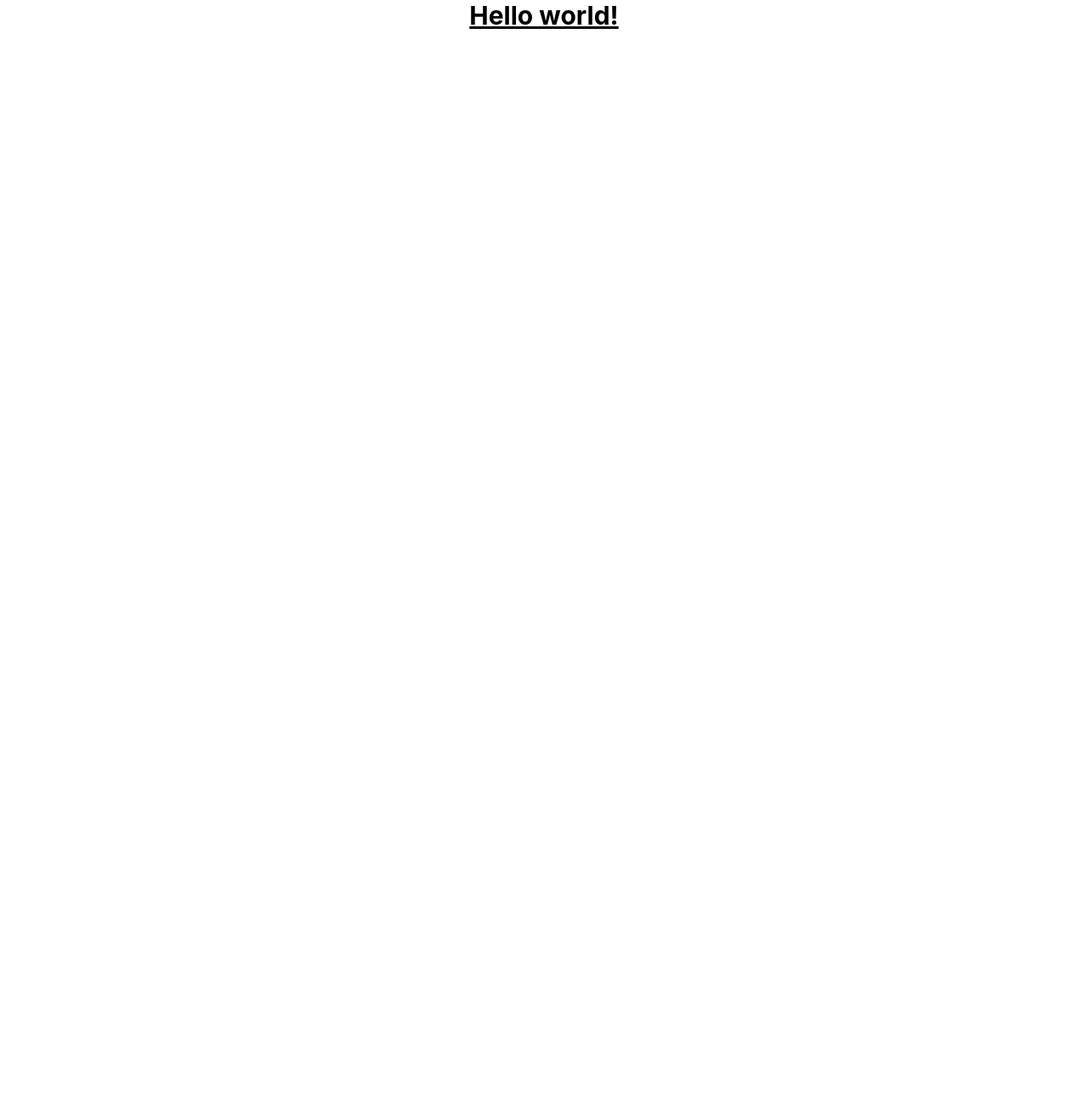
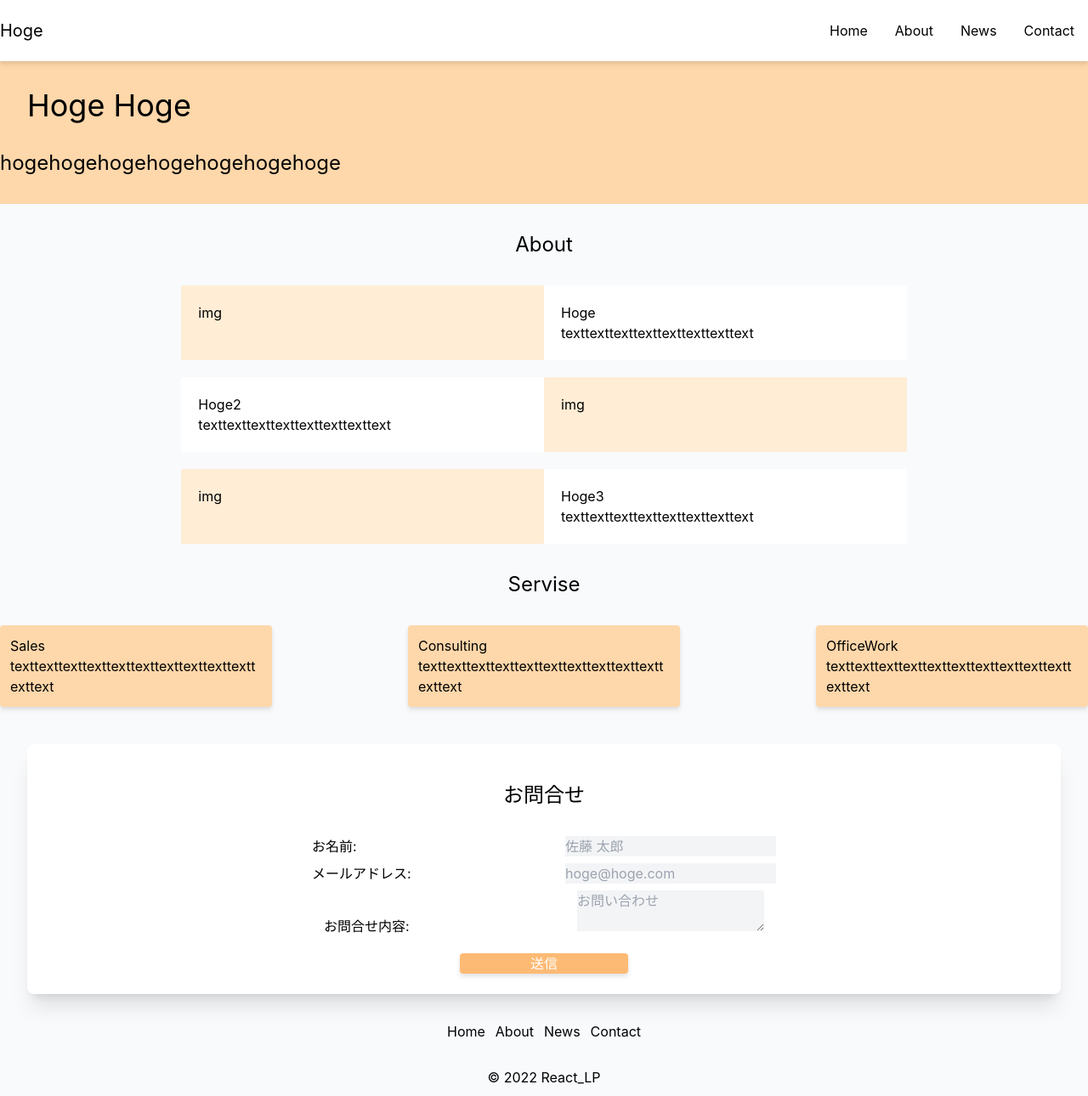
Before and after one commit to enshia-kanami/react-lp, a React (Create React App) app: page / in a window 1280 px wide. Shown: the whole page at 85% size. Before the commit the page ends 800 px from the top, so only its background shows below. Built offline with nearby package versions, Linux system fonts and the light colour scheme.

Commit message:
１ディレクトリにLP作成

```diff
--- a/public/index.html
+++ b/public/index.html
@@ -1,5 +1,5 @@
 <!DOCTYPE html>
-<html lang="en">
+<html lang="ja">
   <head>
     <meta charset="utf-8" />
     <link rel="icon" href="%PUBLIC_URL%/favicon.ico" />
--- a/src/App.js
+++ b/src/App.js
@@ -1,12 +1,9 @@
-import logo from './logo.svg';
-import './App.css';
+import Compiles from "./component/Compiles";
 
 function App() {
   return (
-    <div className="App">
-      <h1 className="text-3xl font-bold underline">
-      Hello world!
-      </h1>
+    <div>
+      <Compiles/>
     </div>
   );
 }
--- /dev/null
+++ b/src/component/Compiles.jsx
@@ -0,0 +1,107 @@
+function Compiles() {
+    return (
+        <div className="text-base bg-slate-50">
+            <header className="relative bg-white drop-shadow-md ...">
+                <div className="flex justify-between items-center pt-0 pb-0">
+                    <a href="#" className="font-normal text-xl">Hoge</a>
+                    <nav>
+                        <ul className="flex">
+                            <li><a href="#" className="block py-6 px-4">Home</a></li>
+                            <li><a href="#" className="block py-6 px-4">About</a></li>
+                            <li><a href="#" className="block py-6 px-4">News</a></li>
+                            <li><a href="#" className="block py-6 px-4">Contact</a></li>
+                        </ul>
+                    </nav>
+                </div>
+            </header>
+            <main className="mb-5 bg-orange-200">
+                <h2 className="text-4xl p-8">Hoge Hoge</h2>
+                <p className="text-2xl pb-8">hogehogehogehogehogehogehoge</p>
+            </main>
+            <about>
+                <h3 className="text-center m-8 text-2xl">About</h3>
+                <div className="flex justify-center">
+                    <div className="p-5 bg-orange-100 w-1/3">
+                       <p>img</p>
+                    </div>
+                    <div className="p-5 bg-white w-1/3">
+                        <h4>Hoge</h4>
+                        <p className="break-words whitespace-pre-wrap">texttexttexttexttexttexttexttext</p>
+                    </div>
+                </div>
+                <div className="flex justify-center flex-row-reverse mt-5">
+                    <div className="p-5 bg-orange-100 w-1/3">
+                        <p>img</p>
+                    </div>
+                    <div className="p-5 bg-white w-1/3">
+                        <h4>Hoge2</h4>
+                        <p className="break-words whitespace-pre-wrap">texttexttexttexttexttexttexttext</p>
+                    </div>
+                </div>
+                <div className="flex justify-center mt-5">
+                    <div className="p-5 bg-orange-100 w-1/3">
+                        <p>img</p>
+                    </div>
+                    <div className="p-5 bg-white w-1/3">
+                        <h4>Hoge3</h4>
+                        <p className="break-words whitespace-pre-wrap">texttexttexttexttexttexttexttext</p>
+                    </div>
+                </div>
+            </about>
+            <service>
+                <h3 className="text-center m-8 text-2xl">Servise</h3>
+                <div className="flex justify-between ">
+                    <div className="bg-orange-200 rounded drop-shadow-md mb-3 w-1/4 p-3">
+                        <h4>Sales</h4>
+                        <p className="break-words whitespace-pre-wrap">texttexttexttexttexttexttexttexttexttexttexttext</p>
+                    </div>
+                    <div className="bg-orange-200 rounded drop-shadow-md mb-3 w-1/4 p-3">
+                        <h4>Consulting</h4>
+                        <p className="break-words whitespace-pre-wrap">texttexttexttexttexttexttexttexttexttexttexttext</p>
+                    </div>
+                    <div className="bg-orange-200 rounded drop-shadow-md mb-3 w-1/4 p-3">
+                        <h4>OfficeWork</h4>
+                        <p className="break-words whitespace-pre-wrap">texttexttexttexttexttexttexttexttexttexttexttext</p>
+                    </div>
+                </div>
+            </service>
+            <contact className="bg-slate-200">
+                <div className="rounded-lg shadow-xl bg-white m-8 ... p-3">
+                    <h3 className="text-center m-8 text-2xl">お問合せ</h3>
+                        <form>
+                            <div className="mb-2 text-center">
+                                <label className="text-left w-3/12 inline-block">お名前:</label>
+                                <input className="bg-gray-100" type="text" placeholder="佐藤 太郎"></input>
+                            </div>
+                            <div className="mb-2 text-center">
+                                <label className="text-left w-3/12 inline-block">メールアドレス:</label>
+                                <input className="bg-gray-100" type="email" placeholder="hoge@hoge.com"></input>
+                            </div>
+                            <div className="mb-2 text-center">
+                                <label className="items-start text-left w-3/12 inline-block">お問合せ内容:</label>
+                                <textarea className="bg-gray-100" placeholder="お問い合わせ"></textarea>
+                            </div>
+                            <div className="md:items-center text-center">
+                                <button className="w-1/6 bg-orange-300 text-white rounded drop-shadow-md m-3" type="submit">送信</button>
+                            </div>
+                        </form>
+                </div>
+            </contact>
+            <footer>
+                <div className="text-center">
+                    <div>
+                    <ul className="flex justify-center mb-5">
+                        <li className="first:pl-0"><a href="#">Home</a></li>
+                        <li className="pl-3"><a href="#">About</a></li>
+                        <li className="pl-3"><a href="#">News</a></li>
+                        <li className="pl-3"><a href="#">Contact</a></li>
+                    </ul>
+                    </div>
+                    <p className="py-2.5">&copy; 2022 React_LP</p>
+                </div>
+            </footer>
+        </div>
+    )
+}
+
+export default Compiles
```
